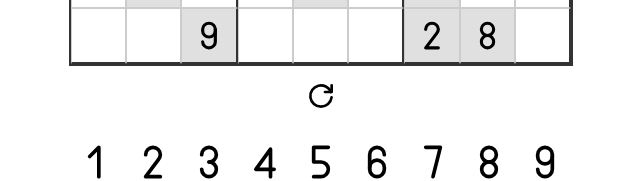
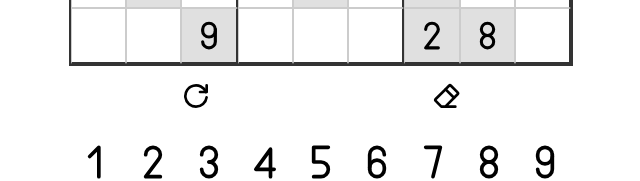
Before and after one commit to yamal-coding/sudoku-web, a React (Vite) app: page / in a window 1280 px wide. Shown: the part 527-708 px from the top of the page, without its empty margins (319-959 px from the left). Built offline with nearby package versions, Linux system fonts and the light colour scheme.

Commit message:
erase option

```diff
--- a/src/pages/SudokuPage.tsx
+++ b/src/pages/SudokuPage.tsx
@@ -63,7 +63,11 @@ const Game: React.FC<GameProps> = ({ game }) => {
     const clearedBoard = board.map(cell => cell.fixed ? cell : { ...cell, value: '0' });
     setBoard(clearedBoard);
     saveSudokuBoard(clearedBoard);
-  }
+  };
+
+  const onErase = () => {
+    onNumberPressed(0);
+  };
 
   if (!gameHasFinished) {
     return (
@@ -76,6 +80,7 @@ const Game: React.FC<GameProps> = ({ game }) => {
         <Keyboard
           onNumberPressed={onNumberPressed}
           onClearBoard={onClearBoard}
+          onErase={onErase}
         />
       </>
     );
```
